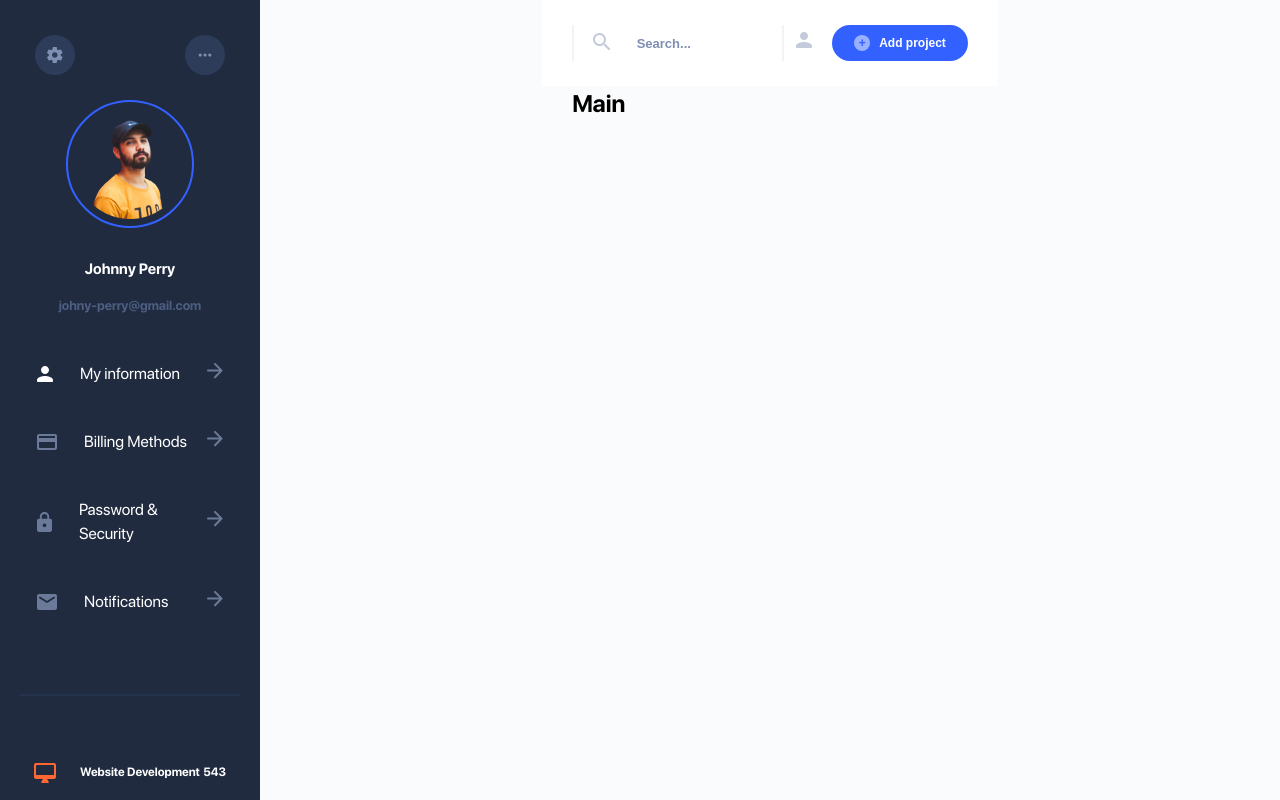
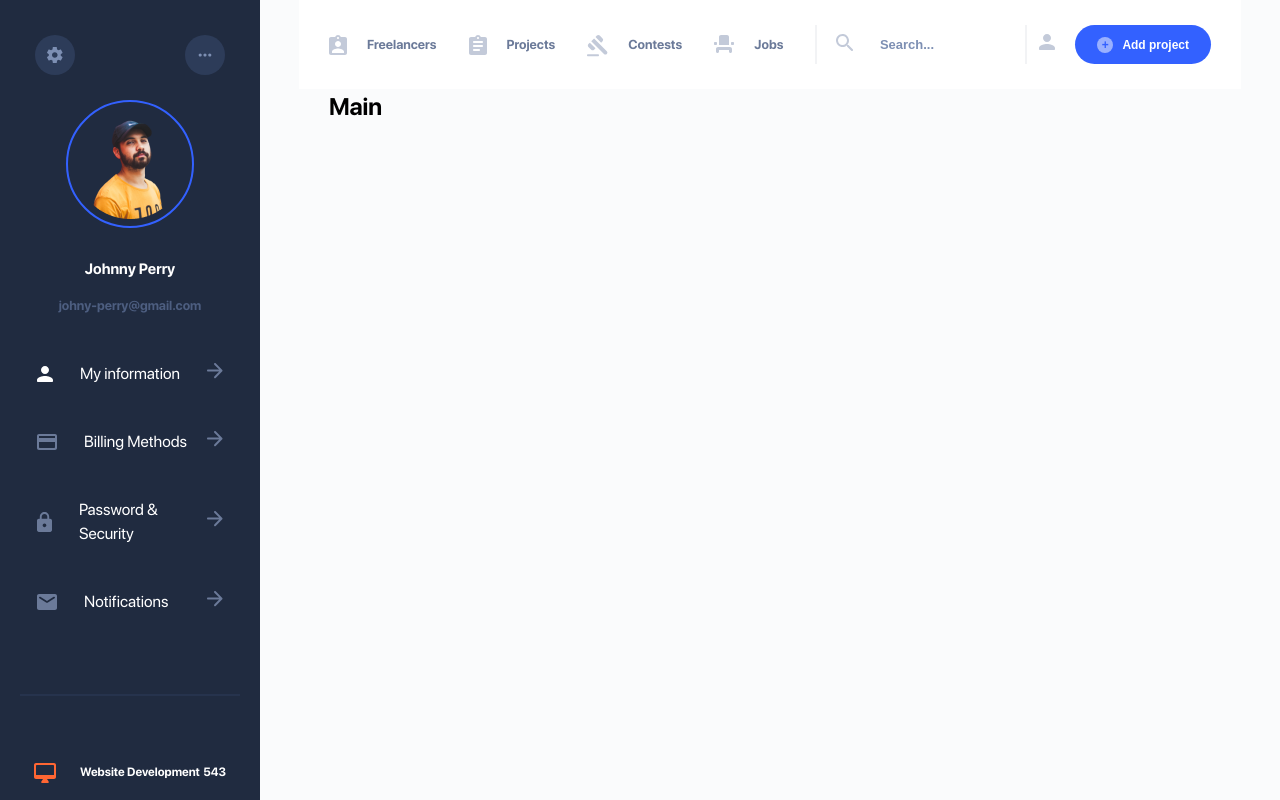
Before and after one commit to karshten/vue-freelance, a Vue app: page / in a window 1280 px wide. Shown: the top 800 px of the page. Built offline with nearby package versions, Linux system fonts and the light colour scheme.

Commit message:
fixed desktop navbar

```diff
--- a/src/components/Header/Header.vue
+++ b/src/components/Header/Header.vue
@@ -1,7 +1,7 @@
 <template>
     <header class="header">
         <div class="header__content">
-            <NavBar class="header__navbar"/>
+            <NavBar :is-navbar-open="true" class="header__navbar"/>
             <Search/>
             <RegisterLink/>
             <button class="header__add-project-btn">
```
